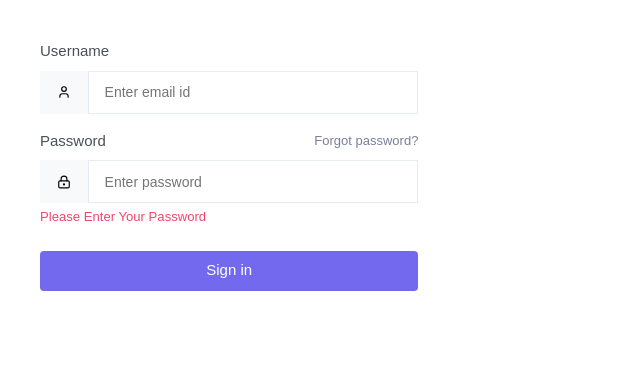
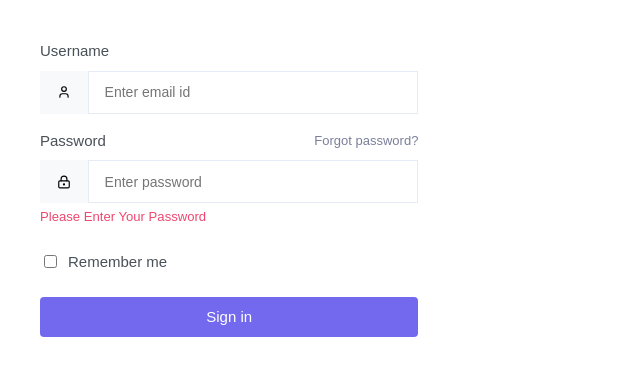
Before and after one commit to jmilind1234/devTinder-frontend, a React (Vite) app: page / in a window 1280 px wide. Shown: the top 376 px of the page, without its empty margins (0-640 px from the left). Built offline with nearby package versions, Linux system fonts and the light colour scheme.

Commit message:
added the required fields for the Login form

```diff
--- /dev/null
+++ b/src/atoms/CheckBox/index.tsx
@@ -0,0 +1,7 @@
+function CheckBox() {
+  return (
+      <input type="checkbox" id="rememberMe" name="rememberMe"/>
+  );
+}
+
+export default CheckBox;
--- a/src/organisms/LoginForm/_login-form.scss
+++ b/src/organisms/LoginForm/_login-form.scss
@@ -1,3 +1,9 @@
 .mb-24{
     margin-bottom: 24px;
 }
+
+.remember-me-container{
+    display: flex;
+    align-items: center;
+    gap: 8px;
+}
--- a/src/organisms/LoginForm/index.tsx
+++ b/src/organisms/LoginForm/index.tsx
@@ -3,6 +3,8 @@ import BoxContainer from "../../atoms/BoxContainer";
 import InputField from "../../molecules/InputField";
 import Button from "../../atoms/Button";
 import "./_login-form.scss";
+import CheckBox from "../../atoms/CheckBox";
+import Label from "../../atoms/Label";
 
 function LoginForm() {
   return (
@@ -27,6 +29,9 @@ function LoginForm() {
         placeholder={"Enter password"}
         forgotPassword={true}
       />
+      <div className="remember-me-container mb-24">
+        <CheckBox /> <Label>Remember me</Label>
+      </div>
       <Button btnText="Sign in" />
     </BoxContainer>
   );
```
